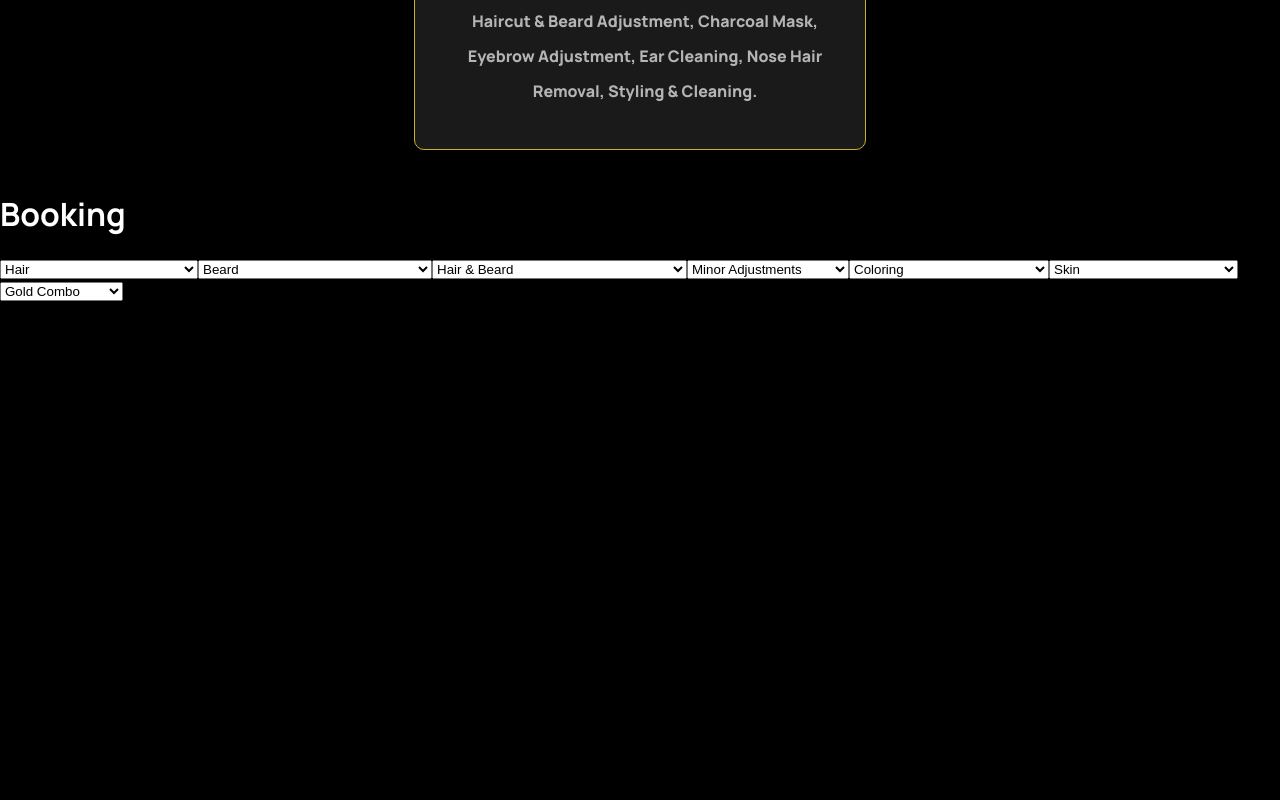
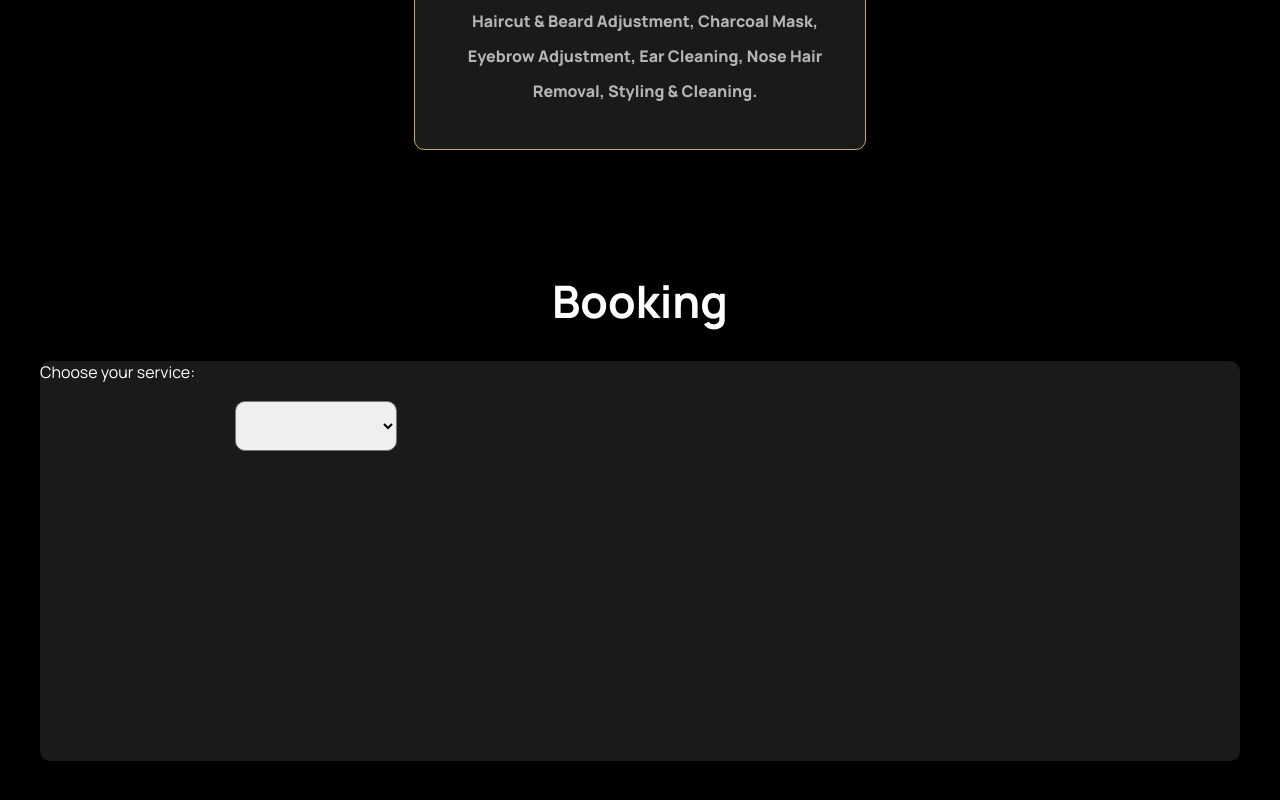
Before and after one commit to ivandjuka77/barber-cuts-new, a React (Create React App) app: page / in a window 1280 px wide. Shown: the part 2996-3796 px from the top of the page. Before the commit the page ends 3297 px from the top, so only its background shows below. Built offline with nearby package versions, Linux system fonts and the light colour scheme.

Commit message:
Dinamically display options.

```diff
--- a/src/components/Booking/Booking.css
+++ b/src/components/Booking/Booking.css
@@ -0,0 +1,33 @@
+.booking {
+	height: 100vh;
+
+	display: flex;
+	flex-direction: column;
+	align-items: center;
+}
+
+.booking > h1 {
+	margin-top: 100px;
+	font-size: 2.8rem;
+}
+
+form {
+	background-color: rgba(255, 255, 255, 0.1);
+
+	border-radius: 10px;
+
+	width: 1200px;
+	height: 400px;
+
+	display: flex;
+	flex-wrap: wrap;
+}
+
+select {
+	border-radius: 10px;
+	margin: 40px;
+	height: 50px;
+
+	font-family: inherit;
+	font-size: 1rem;
+}
--- a/src/components/Booking/Booking.jsx
+++ b/src/components/Booking/Booking.jsx
@@ -1,73 +1,111 @@
 import './Booking.css';
+import { useState } from 'react';
 
 const Booking = () => {
-	return (
-		<div className='booking'>
-			<h1>Booking</h1>
-			<form>
+	const [service, setService] = useState('');
+
+	const showSelect = () => {
+		if (service === 'hair') {
+			return (
 				<select
 					name='hair'
 					id='hair'
 				>
-					<option value=''>Hair</option>
-
 					<option value='25'>Men's Haircut 25€</option>
 					<option value='30'>Men's Haircut (Long hair) 30€</option>
 					<option value='20'>Men's Haircut (Juniors) 20€</option>
 					<option value='20'>Shaving 20€</option>
 				</select>
+			);
+		} else if (service === 'beard') {
+			return (
 				<select
 					name='Beard'
 					id='Beard'
 				>
-					<option value=''>Beard</option>
-
 					<option value='20'>Beard Adjustment 20€</option>
 					<option value='25'>Beard Adjustment (Long beard) 25€</option>
 					<option value='20'>Beard Shaving 20€</option>
 				</select>
+			);
+		} else if (service === 'hair-beard') {
+			return (
 				<select
 					name='hair-beard'
 					id='hair-beard'
 				>
-					<option value=''>Hair & Beard</option>
-
 					<option value='35'>Haircut & Beard Adjustment 35€</option>
 					<option value='40'>Haircut & Beard Adjustment (Long) 40€</option>
 					<option value='30'>Beard & Hair Shaving 30€</option>
 				</select>
+			);
+		} else if (service === 'minor-adjustments') {
+			return (
 				<select
 					name='minor-adjustments'
 					id='minor-adjustments'
 				>
-					<option>Minor Adjustments</option>
-
 					<option value='5'>Nose Hair Removal 5€</option>
 					<option value='5'>Ear Cleaning 5€</option>
 					<option value='5'>Eyebrow adjustment 5€</option>
 				</select>
+			);
+		} else if (service === 'coloring') {
+			return (
 				<select
 					name='coloring'
 					id='coloring'
 				>
-					<option>Coloring</option>
 					<option value='10'>Beard Coloring 10€</option>
 					<option value='0'>Hair Coloring (price on arrival)</option>
 				</select>
+			);
+		} else if (service === 'skin') {
+			return (
 				<select
 					name='skin'
 					id='skin'
 				>
-					<option>Skin</option>
 					<option value='10'>Charcoal Peel Off Mask 10€</option>
 				</select>
+			);
+		} else if (service === 'gold') {
+			return (
 				<select
 					name='gold'
 					id='gold'
 				>
-					<option>Gold Combo</option>
 					<option value='70'>Gold Combo 70€</option>
 				</select>
+			);
+		}
+	};
+	return (
+		<div
+			className='booking'
+			id='booking'
+		>
+			<h1>Booking</h1>
+			<form>
+				<label htmlFor='hair'>Choose your service:</label>
+				<select
+					name='service'
+					id='service'
+					onChange={(e) => setService(e.target.value)}
+				>
+					<option
+						value=''
+						defaultValue
+					></option>
+					<option value='hair'>Hair</option>
+					<option value='beard'>Beard</option>
+					<option value='hair-beard'>Hair & Beard</option>
+					<option value='minor-adjustments'>Minor Adjustments</option>
+					<option value='coloring'>Coloring</option>
+					<option value='skin'>Skin</option>
+					<option value='gold'>Gold Combo</option>
+				</select>
+				{showSelect()}
 			</form>
 		</div>
 	);
```
Also changed, not shown: 1 other file (tests, documents, lock files or other folders).
